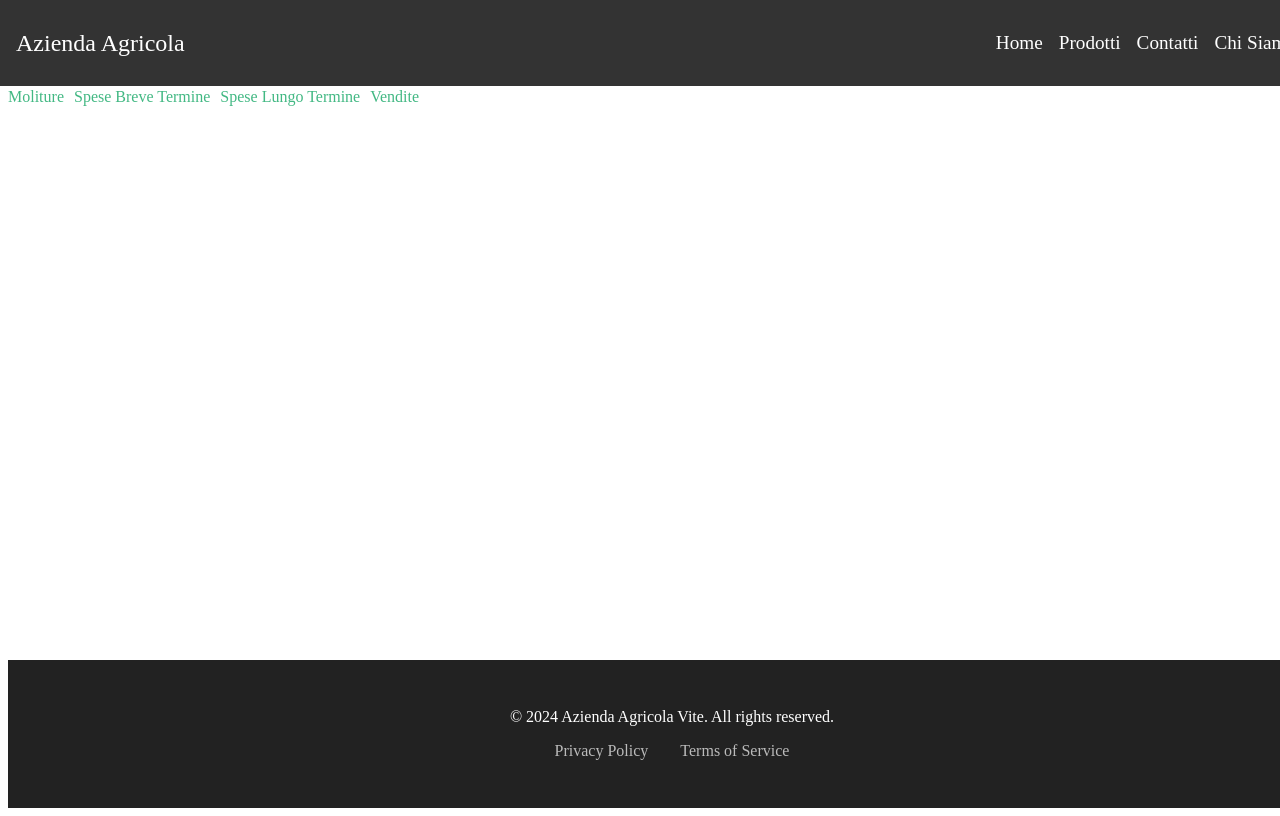
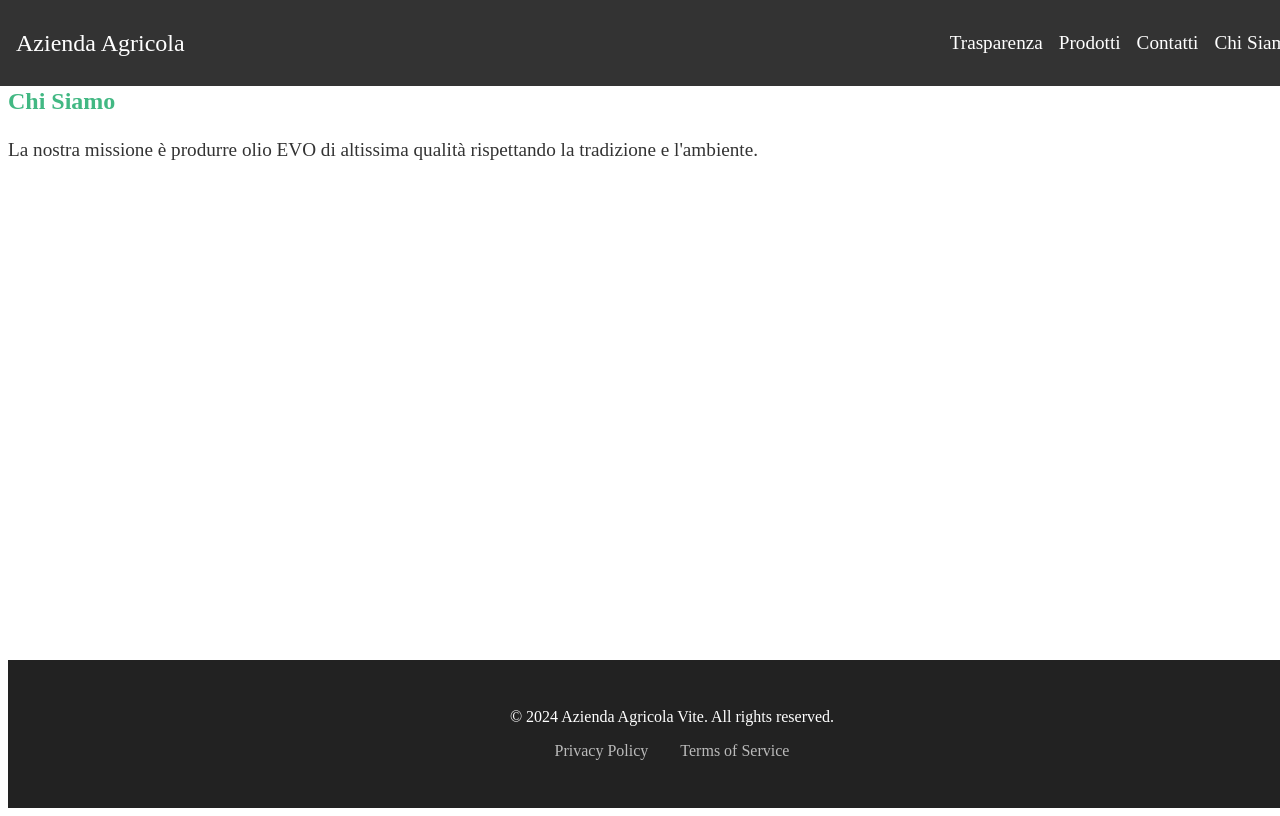
Before and after one commit to gianlivio/azienda-agricola-vite--, a Vue app: page /about in a window 1280 px wide. Shown: the top 816 px of the page. Built offline with nearby package versions, Linux system fonts and the light colour scheme.

Commit message:
add: main components + routes

```diff
--- a/src/App.vue
+++ b/src/App.vue
@@ -19,12 +19,7 @@ export default {
     <div class="content">
       <header>
         <h1>Azienda Agricola</h1>
-        <nav>
-          <router-link to="/moliture">Moliture</router-link>
-          <router-link to="/spese-breve-termine">Spese Breve Termine</router-link>
-          <router-link to="/spese-lungo-termine">Spese Lungo Termine</router-link>
-          <router-link to="/vendite">Vendite</router-link>
-        </nav>
+
       </header>
 
       <!-- Mostra la vista del componente in base alla rotta -->
--- /dev/null
+++ b/src/components/ChiSiamo.vue
@@ -0,0 +1,25 @@
+<script>
+export default {
+  name: 'ChiSiamo',
+};
+</script>
+
+<template>
+    <div>
+      <h2>Chi Siamo</h2>
+      <p>La nostra missione è produrre olio EVO di altissima qualità rispettando la tradizione e l'ambiente.</p>
+
+    </div>
+</template>
+
+<style scoped>
+  h2 {
+    color: #42b883;
+  }
+
+  p {
+    font-size: 1.2rem;
+    color: #333;
+    line-height: 1.6;
+  }
+</style>
--- /dev/null
+++ b/src/components/Contatti.vue
@@ -0,0 +1,24 @@
+<script>
+export default {
+  name: 'Contatti',
+};
+</script>
+
+<template>
+    <div>
+      <h2>Contatti</h2>
+      <p>Inserisci qui le informazioni di contatto.</p> <!-- Segnaposto per i contatti -->
+    </div>
+  </template>
+
+
+  <style scoped>
+  h2 {
+    color: #42b883;
+  }
+
+  p {
+    font-size: 1.5rem;
+    color: #333;
+  }
+  </style>
--- /dev/null
+++ b/src/components/Homepage.vue
@@ -0,0 +1,24 @@
+<script>
+export default {
+  name: 'Homepage',
+};
+</script>
+
+<template>
+    <div>
+      <h1>Benvenuti alla Azienda Agricola</h1>
+      <p>Questa è la nostra homepage.</p>
+    </div>
+</template>
+
+
+<style scoped>
+  h1 {
+    color: #42b883;
+  }
+
+  p {
+    font-size: 1.2rem;
+    color: #333;
+  }
+</style>
--- a/src/components/Navbar.vue
+++ b/src/components/Navbar.vue
@@ -8,17 +8,16 @@ export default {
 <template>
     <nav class="navbar">
       <div class="container">
-        <a href="/" class="navbar-brand">Azienda Agricola</a>
+        <router-link to="/" class="navbar-brand">Azienda Agricola</router-link>
         <ul class="navbar-nav">
-          <li><a href="/" class="nav-item">Home</a></li>
-          <li><a href="/prodotti" class="nav-item">Prodotti</a></li>
-          <li><a href="/contatti" class="nav-item">Contatti</a></li>
-          <li><a href="/about" class="nav-item">Chi Siamo</a></li>
+          <li><router-link to="/trasparenza" class="nav-item">Trasparenza</router-link></li>
+          <li><router-link to="/prodotti" class="nav-item">Prodotti</router-link></li>
+          <li><router-link to="/contatti" class="nav-item">Contatti</router-link></li>
+          <li><router-link to="/about" class="nav-item">Chi Siamo</router-link></li>
         </ul>
       </div>
     </nav>
-</template>
-
+  </template>
 
 
 <style scoped>
--- /dev/null
+++ b/src/components/Prodotti.vue
@@ -0,0 +1,25 @@
+<script>
+export default {
+  name: 'Prodotti',
+};
+</script>
+
+<template>
+    <div>
+      <h2>Prodotti</h2>
+      <p>OLIO EVO</p> <!-- Segnaposto per il prodotto -->
+    </div>
+  </template>
+
+
+
+  <style scoped>
+  h2 {
+    color: #42b883;
+  }
+
+  p {
+    font-size: 1.5rem;
+    color: #333;
+  }
+  </style>
--- /dev/null
+++ b/src/components/Trasparenza.vue
@@ -0,0 +1,38 @@
+<script>
+export default {
+  name: 'Trasparenza',
+};
+</script>
+
+<template>
+    <div>
+      <h2>Trasparenza</h2>
+      <nav>
+        <router-link to="/trasparenza/moliture">Moliture</router-link>
+        <router-link to="/trasparenza/spese-breve-termine">Spese Breve Termine</router-link>
+        <router-link to="/trasparenza/spese-lungo-termine">Spese Lungo Termine</router-link>
+        <router-link to="/trasparenza/vendite">Vendite</router-link>
+      </nav>
+
+      <!-- Qui mostrerà le sottosezioni di Trasparenza -->
+      <router-view />
+    </div>
+</template>
+
+
+
+<style scoped>
+  nav {
+    margin-bottom: 20px;
+  }
+
+  nav a {
+    margin-right: 10px;
+    text-decoration: none;
+    color: #42b883;
+  }
+
+  nav a:hover {
+    text-decoration: underline;
+  }
+</style>
```
Also changed, not shown: src/router/index.js (+24 -6 lines).
